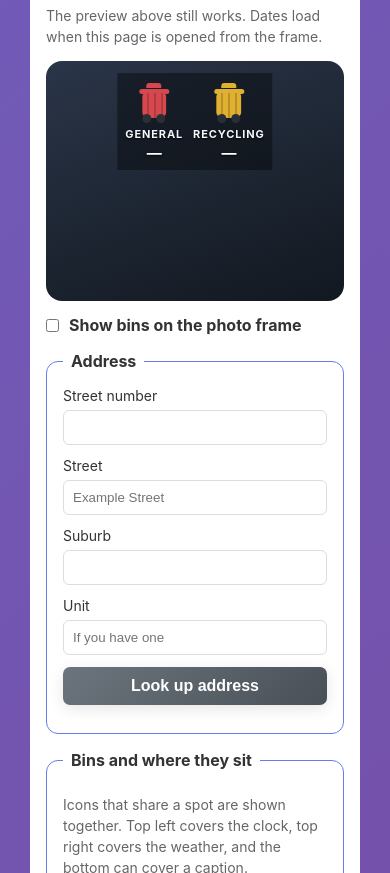
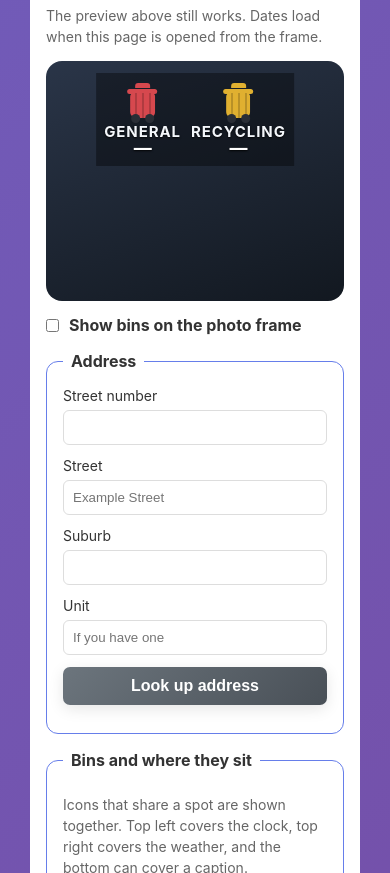
Before and after one commit to joshld/piGallery, a plain HTML site: page static/index.html in a window 390 px wide. Shown: the part 5031-5904 px from the top of the page. Drawn offline with Linux system fonts and the light colour scheme; no server answers.

Commit message:
Tighten the bin icon stack and enlarge the labels with the icon.
Co-authored-by: Cursor <cursoragent@cursor.com>

```diff
--- a/static/styles.css
+++ b/static/styles.css
@@ -1294,8 +1294,8 @@ select {
 .bin-tiles { display: flex; gap: calc(10px * var(--bin-scale, 1)); align-items: flex-start; }
 .bin-tile { width: max-content; min-width: calc(52px * var(--bin-scale, 1)); background: transparent; padding: 2px 0 0; text-align: center; }
 .bin-tile.waiting { opacity: .4; }
-.bin-name { display: block; margin-top: 4px; font-size: calc(11px * var(--bin-scale, 1)); font-weight: 700; letter-spacing: .08em; color: #f4f7fb; text-shadow: 0 1px 2px rgba(0, 0, 0, .85); }
-.bin-when { display: block; margin-top: 2px; font-size: calc(18px * var(--bin-scale, 1)); letter-spacing: -.02em; color: #fff; white-space: nowrap; text-shadow: 0 1px 2px rgba(0, 0, 0, .85); }
+.bin-name { display: block; margin-top: 1px; font-size: calc(15px * var(--bin-scale, 1)); font-weight: 700; letter-spacing: .06em; line-height: 1; color: #f4f7fb; text-shadow: 0 1px 2px rgba(0, 0, 0, .85); }
+.bin-when { display: block; margin-top: 0; font-size: calc(22px * var(--bin-scale, 1)); letter-spacing: -.02em; line-height: 1.05; color: #fff; white-space: nowrap; text-shadow: 0 1px 2px rgba(0, 0, 0, .85); }
 .bin-glyph { position: relative; width: calc(48px * var(--bin-scale, 1)); height: calc(56px * var(--bin-scale, 1)); margin: 0 auto; }
 .bin-glyph .handle, .bin-glyph .lid, .bin-glyph .body { position: absolute; background: var(--bin, #dc444a); }
 .bin-glyph .handle { left: 28%; right: 28%; top: 0; height: 12%; border-radius: 3px 3px 0 0; }
@@ -1321,6 +1321,6 @@ select {
     .bin-choice { flex-direction: column; align-items: stretch; }
     .bin-choice select { max-width: none; }
     .bin-screen .bin-tile { width: max-content; min-width: calc(44px * var(--bin-scale, 1)); padding: 2px 0 0; }
-    .bin-screen .bin-when { font-size: calc(15px * var(--bin-scale, 1)); }
+    .bin-screen .bin-when { font-size: calc(18px * var(--bin-scale, 1)); }
     .bin-screen .bin-glyph { width: calc(34px * var(--bin-scale, 1)); height: calc(40px * var(--bin-scale, 1)); }
 }
```
Also changed, not shown: 1 other file.
